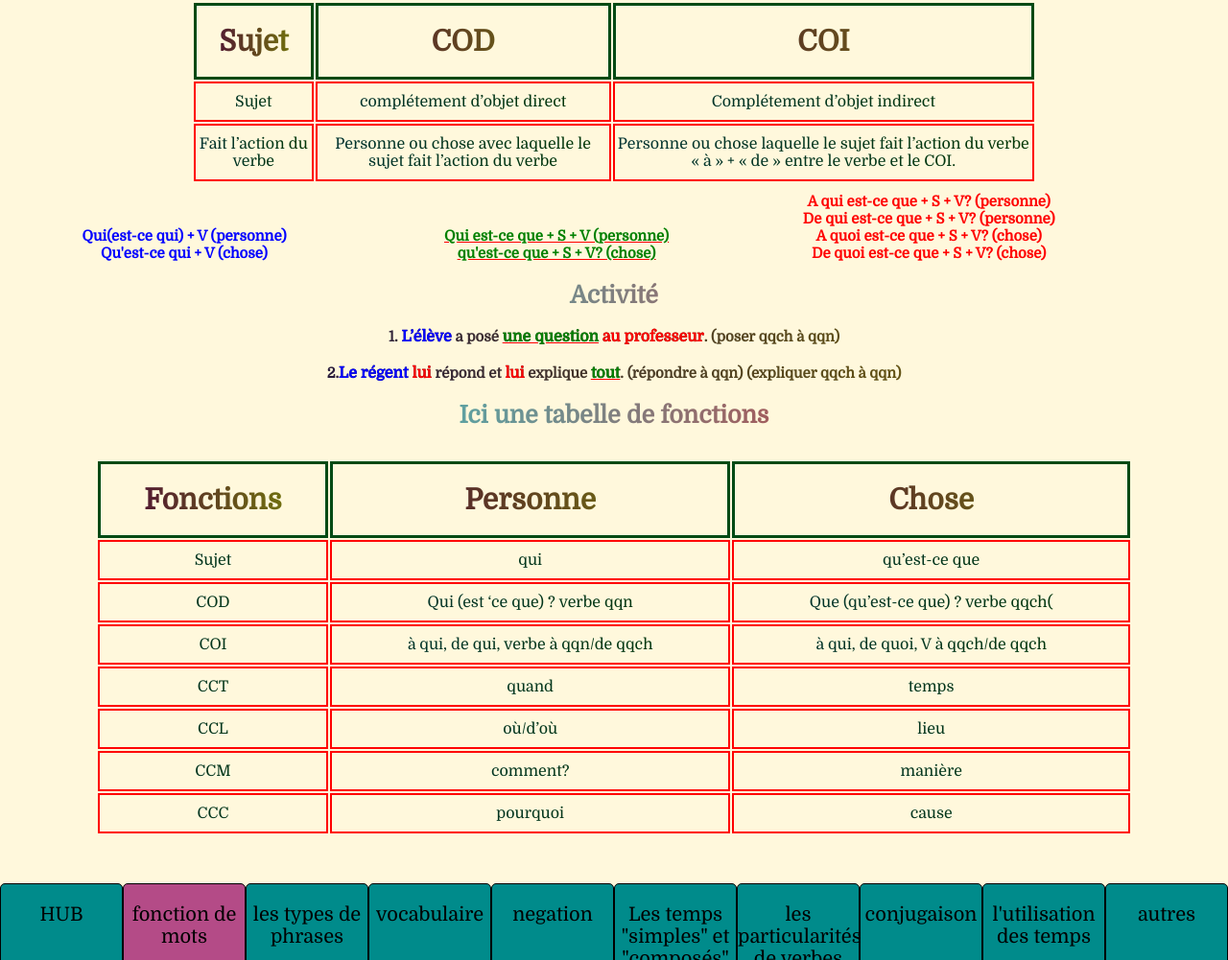
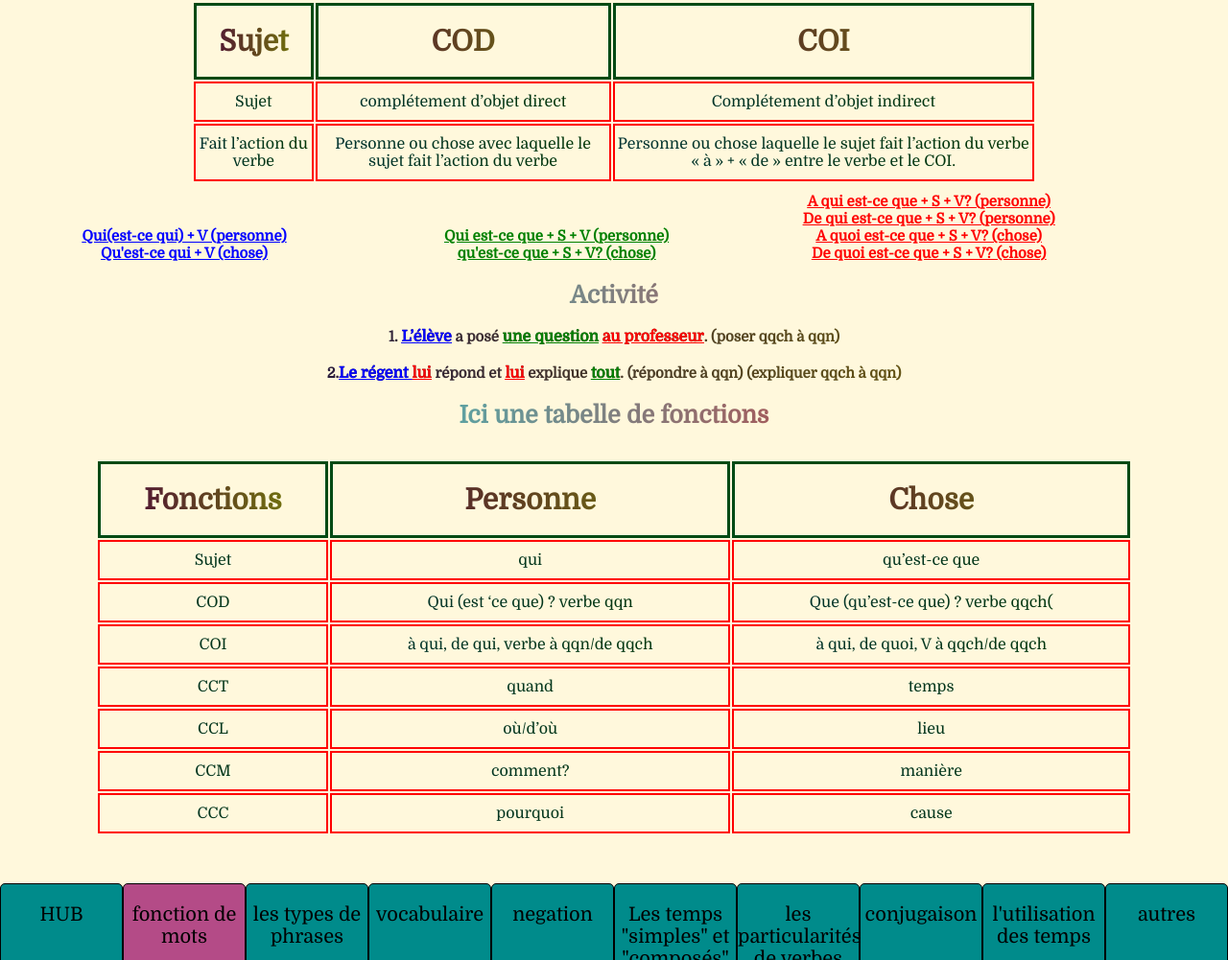
Before and after one commit to MichuUchiha/stronafr, a plain HTML site: page fdm.html in a window 1280 px wide. Shown: the part 825-1826 px from the top of the page at 96% size. Drawn offline with nearby package versions, Linux system fonts and the light colour scheme; some packages are replaced by stand-ins of ours.

Commit message:
Update style.css

```diff
--- a/style.css
+++ b/style.css
@@ -56,6 +56,8 @@ article {
   background: red;
   -webkit-background-clip: text;
   -webkit-text-fill-color: transparent;
+    text-decoration: underline red;
+
 }
 h2 .red {
   font-size: 25px;
@@ -69,13 +71,15 @@ h2 .red {
   background: blue;
   -webkit-background-clip: text;
   -webkit-text-fill-color: transparent;
+    text-decoration: underline blue;
+
 }
 .green {
   color: green;
   background: green;
   -webkit-background-clip: text;
   -webkit-text-fill-color: transparent;
-  text-decoration: underline red;
+  text-decoration: underline green;
 }
 .yellow {
   color: rgb(60, 255, 0);
```
